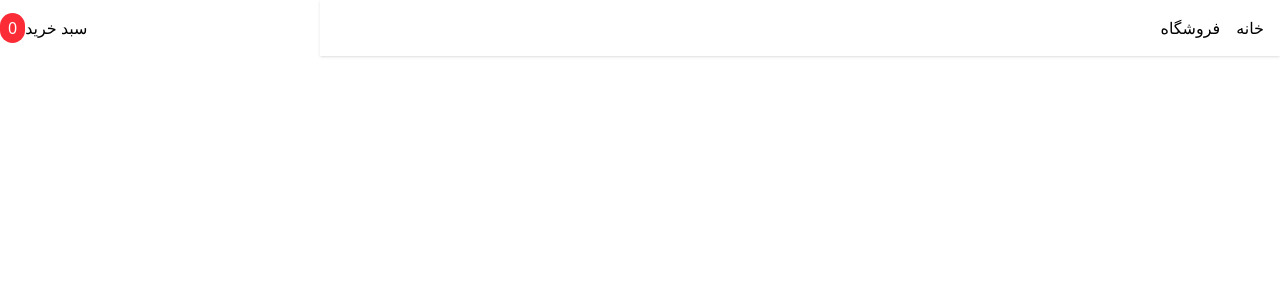
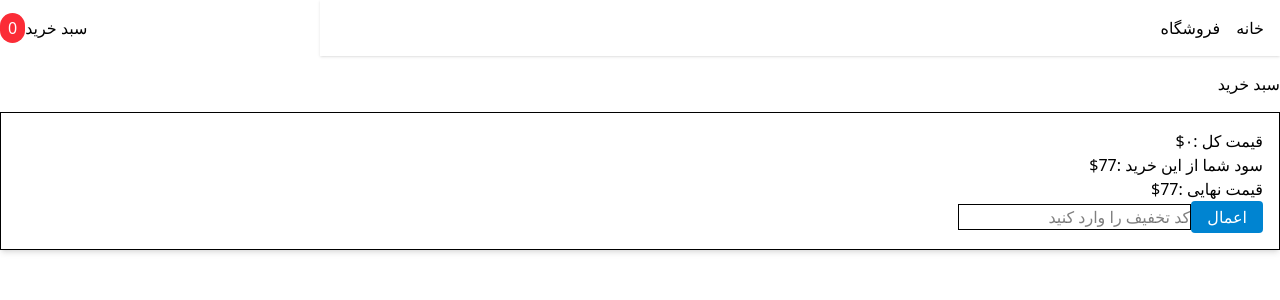
Before and after one commit to Erfan8104/online-shop, a Next.js app: page /cart in a window 1280 px wide. Shown: the top 300 px of the page. Built offline with nearby package versions, Linux system fonts and the light colour scheme; data requests are answered from the project's data file.

Commit message:
add formatNumber

```diff
--- a/src/app/cart/page.tsx
+++ b/src/app/cart/page.tsx
@@ -3,9 +3,19 @@
 import Container from "./../../components/Container";
 import CartItem from "./../../components/CartItem";
 import { useShoppingCartContext } from "./../../context/ShoppingCartContext";
-
+import { IproductItemProps } from "@/components/ProductItem";
+import { useState, useEffect } from "react";
+import axios from "axios";
+import { formatNumberWithCommas } from "./../../utils/number";
 export default function Cart() {
   const { cartItems } = useShoppingCartContext();
+  const [data, setData] = useState<IproductItemProps[]>([]);
+  useEffect(() => {
+    axios("http://localhost:3000/products").then((result) => {
+      const { data } = result;
+      setData(data);
+    });
+  }, []);
   return (
     <Container>
       <h1 className="text-right my-4 ">سبد خرید </h1>
@@ -17,7 +27,18 @@ export default function Cart() {
       <div className="border shadow-md text-right p-4">
         <h3 className="rtl">
           {" "}
-          قیمت کل :<span>77$</span>
+          قیمت کل :
+          <span>
+            {formatNumberWithCommas(
+              cartItems.reduce((total, item) => {
+                let selectedProduct = data.find(
+                  (product) => product.id == item.id.toString()
+                );
+                return total + (selectedProduct?.price || 0) * item.qty;
+              }, 0)
+            )}
+            $
+          </span>
         </h3>
         <h3 className="rtl">
           {" "}
--- a/src/app/layout.tsx
+++ b/src/app/layout.tsx
@@ -16,11 +16,11 @@ export default function RootLayout({
 }>) {
   return (
     <html lang="en">
-      <ShoppingCartContextProvider>
-        <Layout>
-          <body>{children}</body>
-        </Layout>
-      </ShoppingCartContextProvider>
+      <body>
+        <ShoppingCartContextProvider>
+          <Layout>{children}</Layout>
+        </ShoppingCartContextProvider>
+      </body>
     </html>
   );
 }
--- a/src/components/CartItem.tsx
+++ b/src/components/CartItem.tsx
@@ -2,7 +2,7 @@ import React, { useEffect, useState } from "react";
 import ProductItem, { IproductItemProps } from "./../components/ProductItem";
 import axios from "axios";
 import AddToCart from "./AddToCart";
-
+import { formatNumberWithCommas } from "./../utils/number";
 interface ICartItemProps {
   id: number;
   qty: number;
@@ -18,6 +18,7 @@ export default function CartItem({ id, qty }: ICartItemProps) {
   }, []);
 
   return (
+    <>
       <div className="grid grid-cols-12 bg-slate-100 mb-4">
         <div className="col-span-9 text-right p-4">
           <h2 className="font-bold text-xl">{data.title}</h2>
@@ -26,12 +27,14 @@ export default function CartItem({ id, qty }: ICartItemProps) {
             تعداد:<span>{qty}</span>
           </p>
           <p>
-          قیمت محصول <span>{data.price}$</span>
+            قیمت محصول <span>{formatNumberWithCommas(data.price)}$</span>
           </p>
-
+          <div className="">
             <AddToCart id={id.toString()} />
+          </div>
         </div>
         <img className="col-span-3" src={data.image} alt="" />
       </div>
+    </>
   );
 }
--- a/src/components/Layout.tsx
+++ b/src/components/Layout.tsx
@@ -1,10 +1,11 @@
+// ./components/Layout.tsx
 import Navbar from "./Navbar";
 
 export default function Layout({ children }: { children: React.ReactNode }) {
   return (
-    <div>
+    <>
       <Navbar />
       {children}
-    </div>
+    </>
   );
 }
--- /dev/null
+++ b/src/utils/number.ts
@@ -0,0 +1,3 @@
+export function formatNumberWithCommas(number: number): string {
+  return new Intl.NumberFormat("fa-IR").format(number);
+}
```
Also changed, not shown: src/utils/date.ts (added), 1 other file (tests, documents, lock files or other folders). Lines whose indentation alone changed are shown as unchanged.
